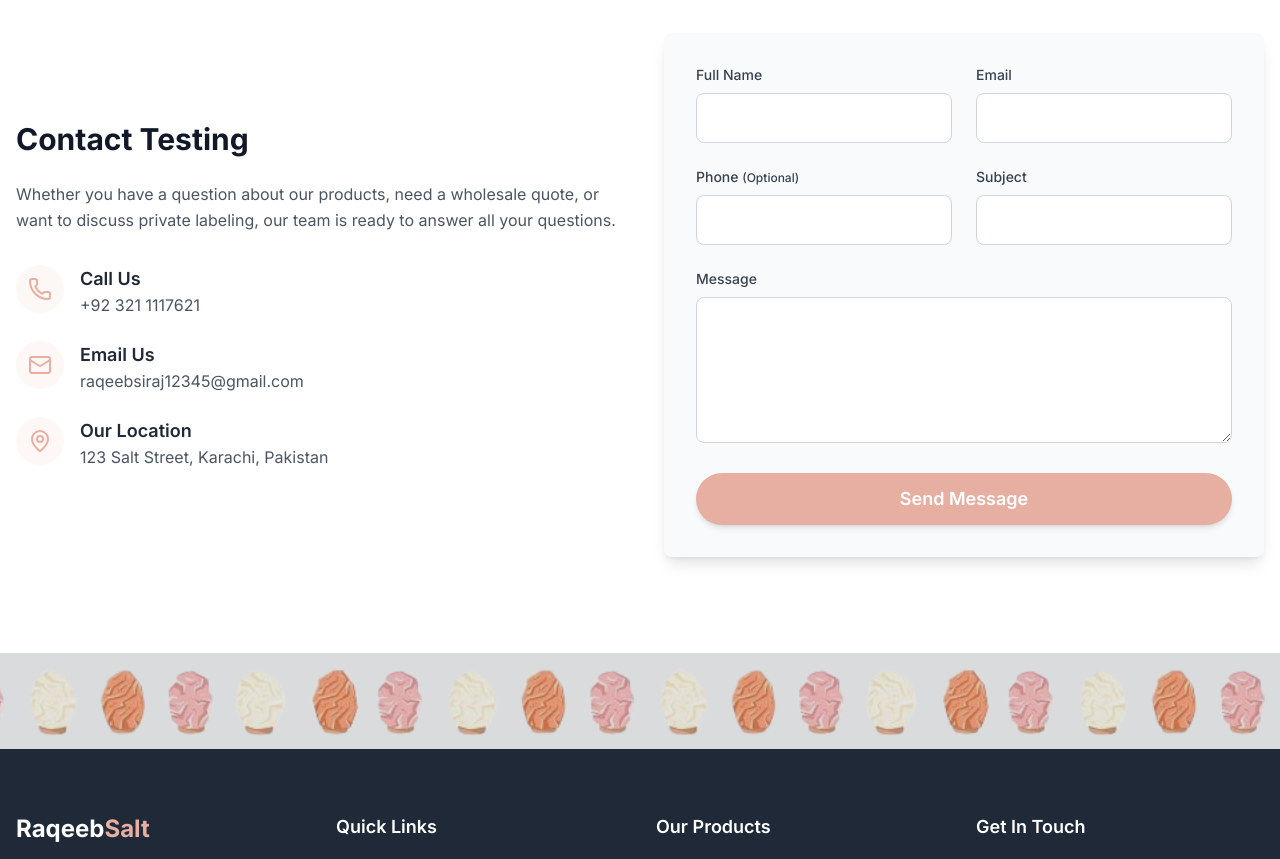
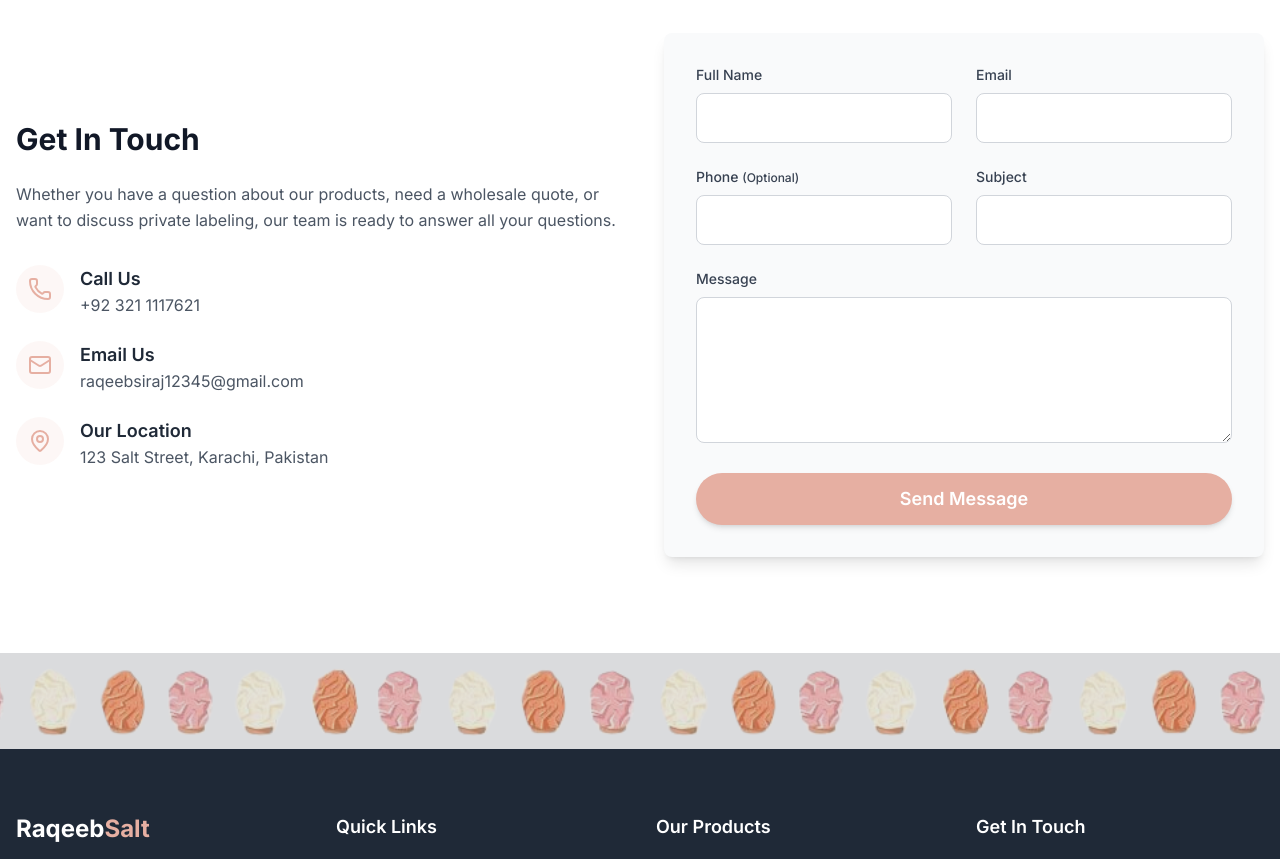
Before and after one commit to BurhanDon/pinkhub-salt, a Next.js app: page / in a window 1280 px wide. Shown: the part 7400-8259 px from the top of the page. Built offline with nearby package versions, Linux system fonts and the light colour scheme.

Commit message:
info upd

```diff
--- a/src/components/ContactUs.js
+++ b/src/components/ContactUs.js
@@ -82,7 +82,7 @@ export default function ContactUs() {
             className="flex flex-col justify-center h-full"
           >
             <h2 className="text-3xl font-bold text-gray-900 mb-6">
-              Contact Testing
+              Get In Touch
             </h2>
             <p className="text-gray-600 mb-8 leading-relaxed">
               Whether you have a question about our products, need a wholesale
```
